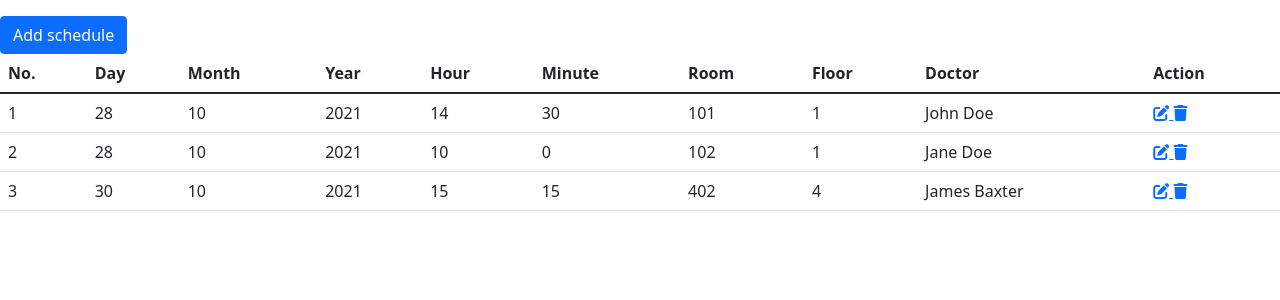
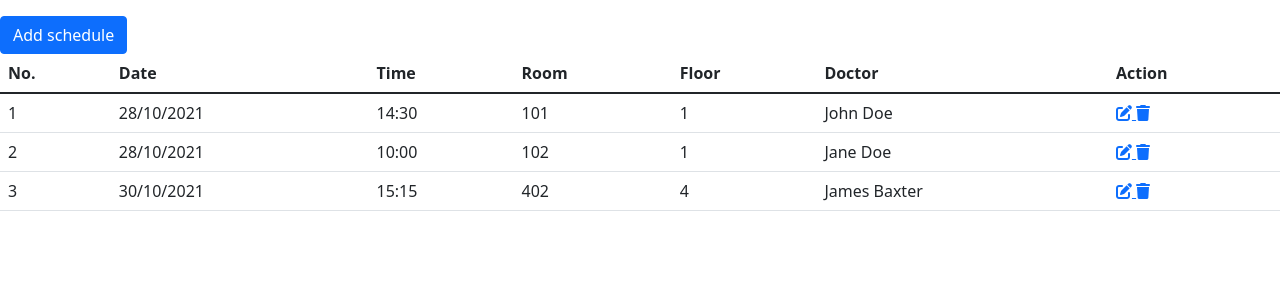
Before and after one commit to dennisdinhhung/WebAppDev, a PHP site: page /schedule.php in a window 1280 px wide. Shown: the part 136-436 px from the top of the page. Run offline with PHP 8.4, Linux system fonts and the light colour scheme; data comes from the database, SQL or seed files in the repository; some libraries are stand-ins or nearby versions.

Commit message:
reconfigure the visual table

```diff
--- a/main/schedule.php
+++ b/main/schedule.php
@@ -41,7 +41,7 @@
             </nav>
 
             <div class="div-button-add">
-                <a href="add-doctor.php">
+                <a href="add-schedule.php">
                     <button type="button" class="btn btn-primary">
                         Add schedule
                     </button>
@@ -55,11 +55,8 @@
                 <thead>
                     <tr>
                         <th>No.</th>
-                        <th>Day</th>
-                        <th>Month</th>
-                        <th>Year</th>
-                        <th>Hour</th>
-                        <th>Minute</th>
+                        <th>Date</th>
+                        <th>Time</th>
                         <th>Room</th>
                         <th>Floor</th>
                         <th>Doctor</th>
@@ -79,11 +76,20 @@
 ?>
                     <tr>
                         <td><?php echo $count;?></td>
-                        <td><?php echo $row['date'];?></td>
-                        <td><?php echo $row['month'];?></td>
-                        <td><?php echo $row['year'];?></td>
-                        <td><?php echo $row['hour'];?></td>
-                        <td><?php echo $row['minute'];?></td>
+                        <td><?php
+                                echo $row['date'];
+                                echo "/";
+                                echo $row['month'];
+                                echo "/";
+                                echo $row['year'];?></td>
+                        <td><?php
+                                echo $row['hour'];
+                                echo ":";
+                                if ($row['minute'] == 0){
+                                    echo "00";
+                                }
+                                else{
+                                    echo $row['minute'];}?></td>
                         <td><?php echo $row['room_no'];?></td>
                         <td><?php echo $row['room_floor'];?></td>
                         <td><?php
```
